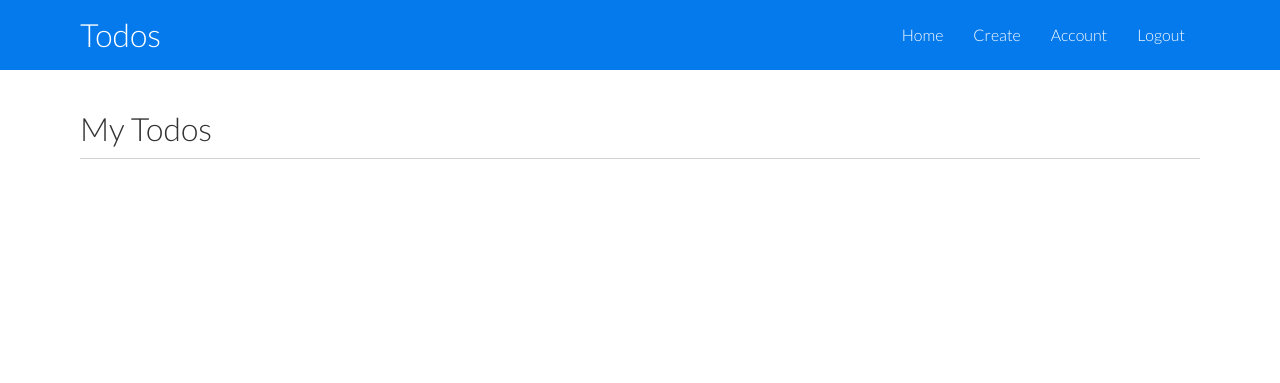
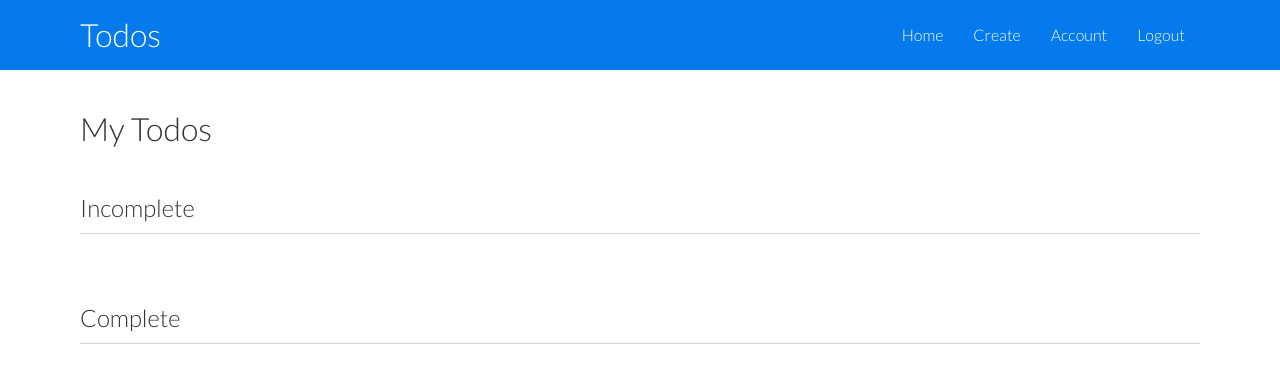
Before and after one commit to arpanneupane19/Todos, a Flask app: page /dashboard in a window 1280 px wide. Shown: the top 383 px of the page. Run offline with Flask 2, Linux system fonts and the light colour scheme; a user stored in the database is signed in; data that the repository does not hold is empty; some libraries are stand-ins or nearby versions.

Commit message:
added complete todo feature and made slight changes

```diff
--- a/app.py
+++ b/app.py
@@ -48,7 +48,6 @@ class Todo(db.Model):
     todo = db.Column(db.String(130), nullable=False)
     complete = db.Column(db.Boolean)
     todo_time = db.Column(db.DateTime, nullable=False, default=datetime.datetime.utcnow())
-    to_be_completed = db.Column(db.String)
     user_id = db.Column(db.Integer, db.ForeignKey('user.id'), nullable=False)
 
 
@@ -94,7 +93,11 @@ class LoginForm(FlaskForm):
 
 
 class CreateForm(FlaskForm):
-    todo = StringField(validators=[InputRequired(), Length(min=4, max=30)], render_kw={"placeholder": "Todo Name"})
+    todo = StringField(validators=[InputRequired(), Length(min=4, max=30)], render_kw={"placeholder": "Enter Todo"})
+
+
+class EditForm(FlaskForm):
+    todo = StringField(validators=[InputRequired(), Length(min=4, max=30)], render_kw={"placeholder": "Edit Todo"})
 
 
 @app.route('/', methods=['GET', "POST"])
@@ -135,8 +138,9 @@ def logout():
 @app.route('/dashboard', methods=['GET', 'POST'])
 @login_required
 def dashboard():
-    todos = Todo.query.filter_by(writer=current_user).all()
-    return render_template('dashboard.html', todos=todos)
+    incomplete_todos = Todo.query.filter_by(writer=current_user, complete=False).all()
+    complete_todos = Todo.query.filter_by(writer=current_user, complete=True).all()
+    return render_template('dashboard.html', incomplete_todos=incomplete_todos, complete_todos=complete_todos)
 
 
 @app.route('/new-todo', methods=['GET','POST'])
@@ -144,7 +148,7 @@ def dashboard():
 def create_todo():
     form = CreateForm()
     if form.validate_on_submit():
-        new_todo = Todo(todo=form.todo.data, writer=current_user, to_be_completed=request.form['time'], complete=False)
+        new_todo = Todo(todo=form.todo.data, writer=current_user, complete=False)
         db.session.add(new_todo)
         db.session.commit()
         return redirect(url_for('dashboard'))
@@ -160,5 +164,19 @@ def delete_todo(todo_id):
     db.session.commit()
     return redirect(url_for('dashboard'))
 
+@app.route('/complete-todo/<int:todo_id>', methods=['GET','POST'])
+@login_required
+def complete_todo(todo_id):
+    todo = Todo.query.filter_by(id=todo_id, writer=current_user).first_or_404()
+    todo.complete = True
+    db.session.commit()
+    return redirect(url_for('dashboard'))
+
+@app.route('/edit-todo/<int:todo_id>', methods=['GET','POST'])
+@login_required
+def edit_todo(todo_id):
+    todo = Todo.query.filter_by(id=todo_id, writer=current_user).first_or_404()
+
+
 if __name__ == '__main__':
 	app.run(debug=True)
--- a/static/dashboard.css
+++ b/static/dashboard.css
@@ -85,6 +85,7 @@ hr {
 	display: flex;
 	flex-wrap: wrap;
 	justify-content: center;
+	align-self: center;
 }
 
 .icons {
@@ -127,7 +128,7 @@ hr {
 	padding: 20px;
 	margin-bottom: 20px;
 	display: flex;
-	width: 400px;
+	width: 424px;
 	margin-right: 20px;
 }
 
--- a/templates/create_todo.html
+++ b/templates/create_todo.html
@@ -35,9 +35,6 @@
 						{{form.todo}}
 					</div>
 					<div class='form-control'>
-						<p>Complete By:</p><input type='time' name='time'>
-					</div>
-					<div class='form-control'>
 						<input type='submit' value='Add Todo' class='btn btn-primary'>
 					</div>
 				</form>
--- a/templates/dashboard.html
+++ b/templates/dashboard.html
@@ -26,24 +26,49 @@
 
 	<!-- Todos Section -->
 	<div class='todos'>
+
 		<div class='container'>
-			<h1>My Todos</h1>
+			<h1>My Todos</h1><br>
+			<div class='incomplete-todos'>
+				<h2>Incomplete</h2>
 				<hr>
 				<div class='all-todos'>
-				{% for todo in todos %}
+					{% for todo in incomplete_todos %}
 						<div class='todo card'>
 							<div class='todo-info'>
 								<p>{{todo.todo}}</p>
-							<p>Due: {{todo.todo_time.strftime('%I:%M %p')}} UTC</p>
+								<p>Added at {{todo.todo_time.strftime('%I:%M %p')}} UTC</p>
 							</div><br>
 							<div class='icons'>
-							<a class='complete' href="{{ url_for('home')}}"><i class="fas fa-check"></i></a>
+								<a class='complete' href="{{ url_for('complete_todo', todo_id=todo.id)}}"><i class="fas fa-check"></i></a>
+								<a class='delete' href="{{ url_for('delete_todo', todo_id=todo.id)}}"><i class="fas fa-trash-alt"></i></a>
+							</div>
+						</div>
+					{% endfor %}
+				</div>
+			</div>
+		</div>
+
+
+		<div class='container'>
+			<div class='complete-todos'>
+				<h2>Complete</h2>
+				<hr>
+				<div class='all-todos'>
+					{% for todo in complete_todos %}
+						<div class='todo card'>
+							<div class='todo-info'>
+								<p>{{todo.todo}}</p>
+								<p>Added at {{todo.todo_time.strftime('%I:%M %p')}} UTC</p>
+							</div><br>
+							<div class='icons'>
 								<a class='delete' href="{{ url_for('delete_todo', todo_id=todo.id)}}"><i class="fas fa-trash-alt"></i></a>
 							</div>
 						</div>
 					{% endfor %}
 				</div>
 
+			</div>
 		</div>
 
 	</div>
```
Also changed, not shown: database.db. Lines whose indentation alone changed are shown as unchanged.
